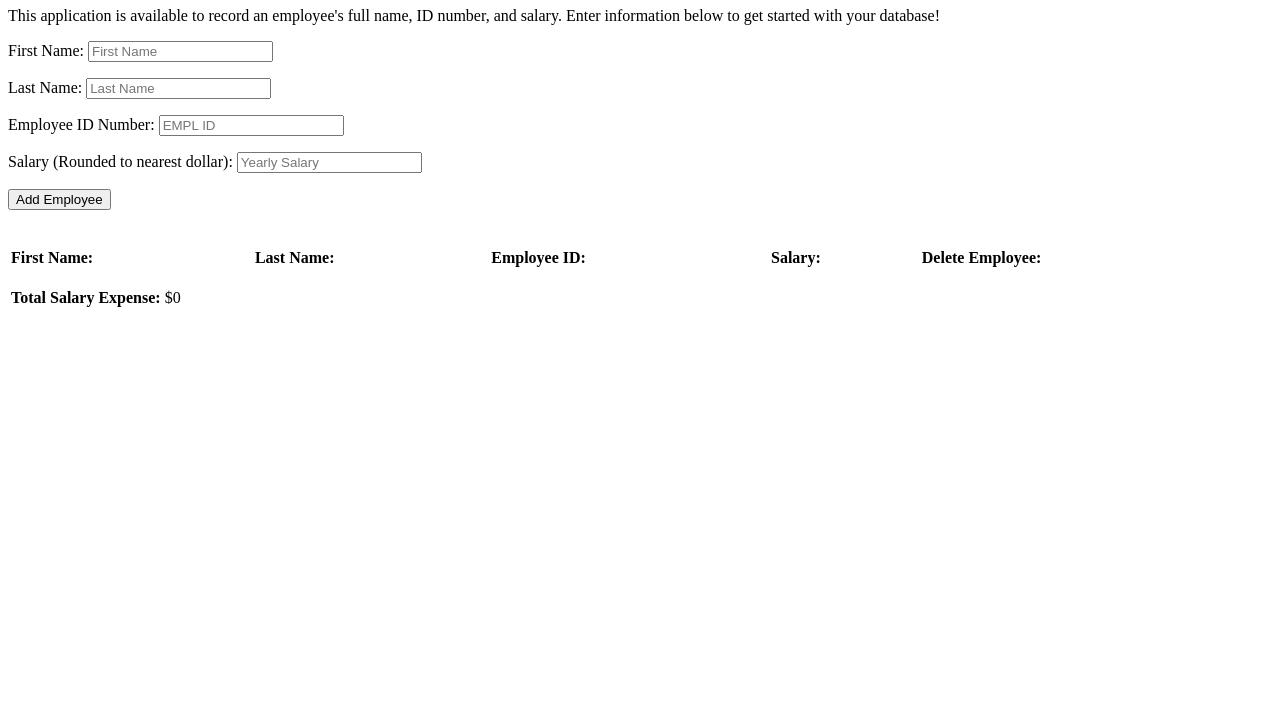
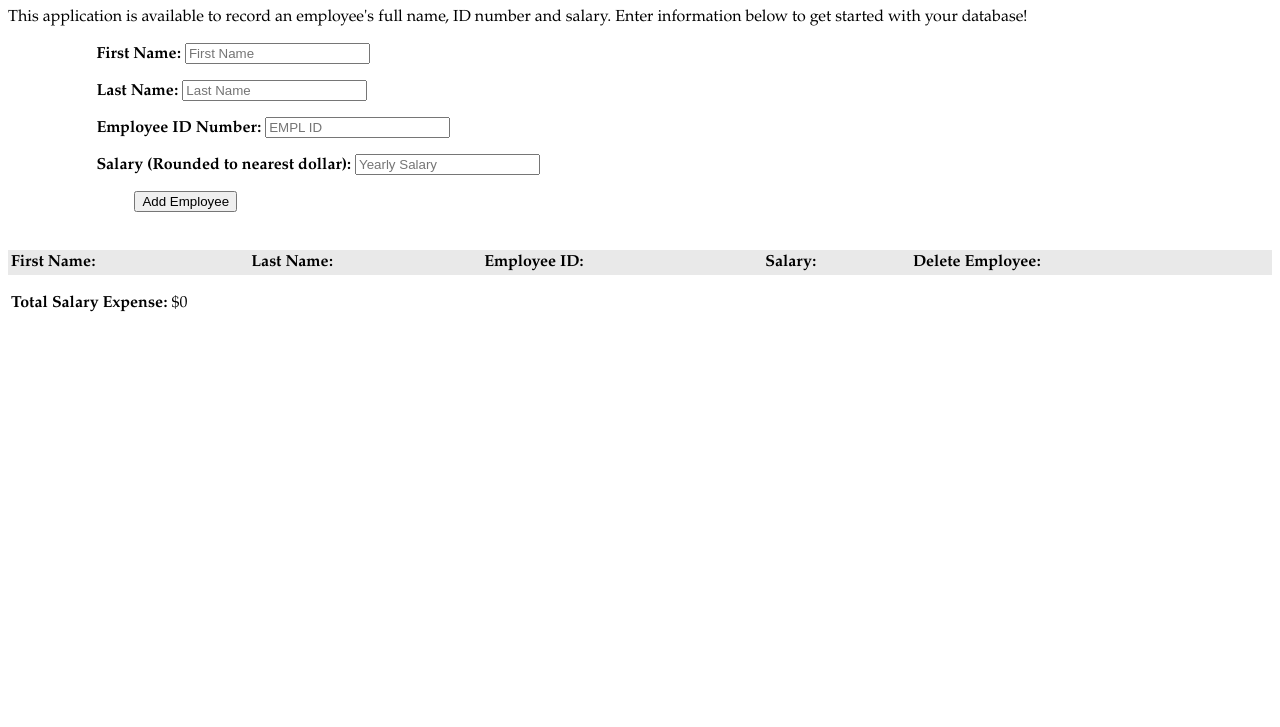
Before and after one commit to ludstuen90/EmployeeLogger, a plain HTML site: page index.html in a window 1280 px wide. Shown: the part 73-800 px from the top of the page. Drawn offline with Linux system fonts and the light colour scheme.

Commit message:
updated style

```diff
--- a/index.html
+++ b/index.html
@@ -3,20 +3,22 @@
   <head>
     <meta charset="utf-8">
     <title>Employee Salary Calculator</title>
+    <link rel="stylesheet" type="text/css" href="sheetrock.css"></link>
+    </style>
   </head>
   <body>
 <h1>Employee Salary Database</h1>
 
-<p>This application is available to record an employee's full name, ID number, and salary. Enter information
+<p id="instructions">This application is available to record an employee's full name, ID number and salary. Enter information
   below to get started with your database!</p>
 
 
-<p>First Name:  <input type="text" id="fName" placeholder="First Name"></input></p>
-<p>Last Name: <input type="text" id="lName" placeholder="Last Name"></input</p>
-<p>Employee ID Number: <input type="number" id= "emplId" placeholder="EMPL ID"></input></p>
-<p>Salary (Rounded to nearest dollar): <input type="number" id="salary" placeholder="Yearly Salary"></input></p>
+<p id="inputs">First Name:  <input type="text" id="fName" placeholder="First Name"></input></p>
+<p id="inputs">Last Name: <input type="text" id="lName" placeholder="Last Name"></input</p>
+<p id="inputs">Employee ID Number: <input type="number" id= "emplId" placeholder="EMPL ID"></input></p>
+<p id="inputs">Salary (Rounded to nearest dollar): <input type="number" id="salary" placeholder="Yearly Salary"></input></p>
 
-<button onclick="addEmpl()">Add Employee</button>
+<button id="inputbtn" onclick="addEmpl()">Add Employee</button>
 <br><div id="deleteEmployee"></div><br><br>
 <div id="draw"></div>
 <div id="bank"></div>
--- /dev/null
+++ b/sheetrock.css
@@ -0,0 +1,27 @@
+body {
+  font-family: ‘Palatino Linotype’, ‘Book Antiqua’, Palatino, serif;
+  background-color:white;
+
+}
+
+h1 {
+  text-align:center;
+}
+
+
+
+
+#inputs {
+  margin-left:7%;
+  font-weight:bold;
+}
+
+#inputbtn {
+  margin-left:10%;
+
+}
+
+#draw {
+  background-color:#e9e9e9;
+
+}
```
